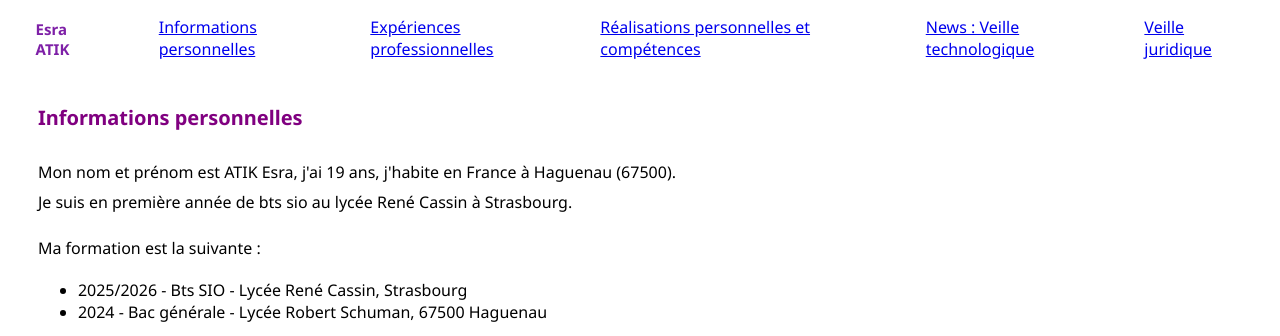
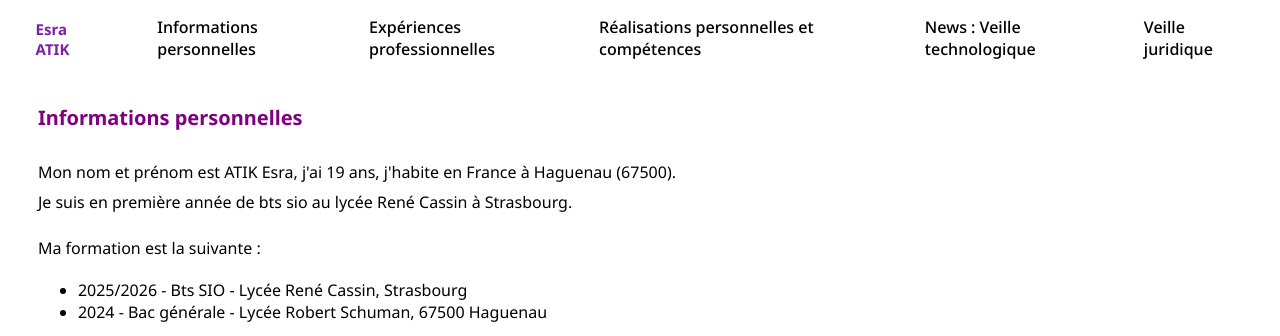
Before and after one commit to Esraatik/ATIKEsra.Portfolio.io, a plain HTML site: page index.html in a window 1280 px wide. Shown: the top 336 px of the page. Drawn offline with Linux system fonts and the light colour scheme.

Commit message:
Update styles.css

```diff
--- a/styles.css
+++ b/styles.css
@@ -16,6 +16,11 @@ body{
     font-family: "Noto Sans", serif;
 }
 
+a{
+    color: #000;
+    font-weight: 515;
+    text-decoration: none;
+}
 
 nav {
     display: flex;
```
